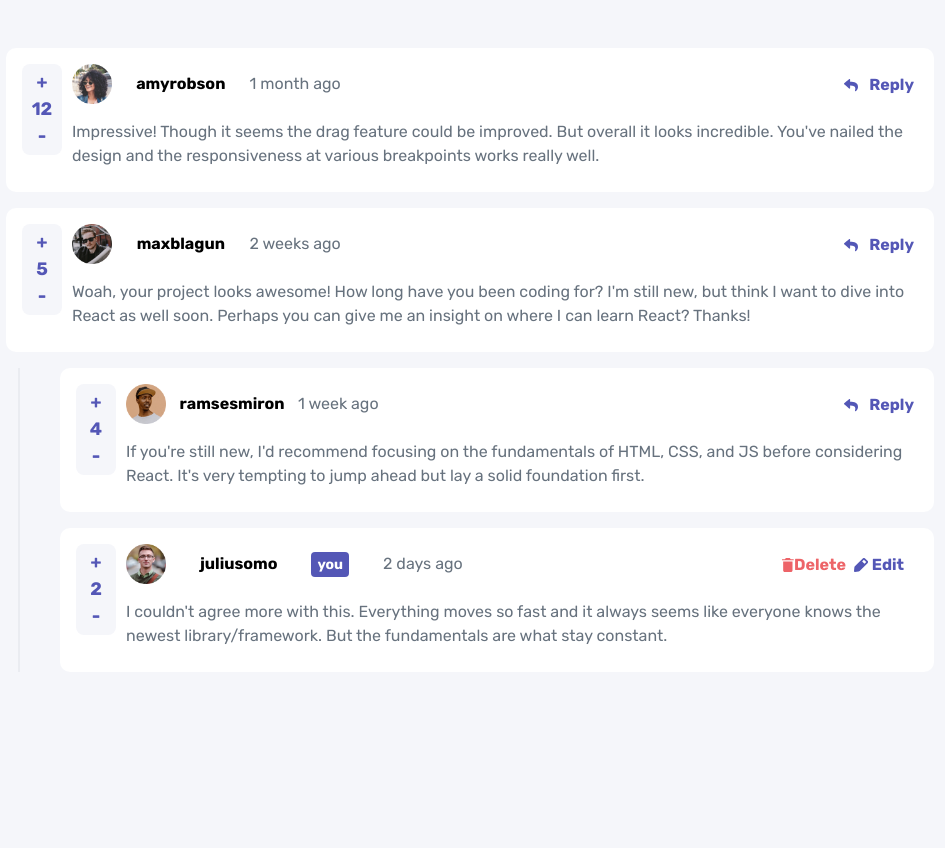
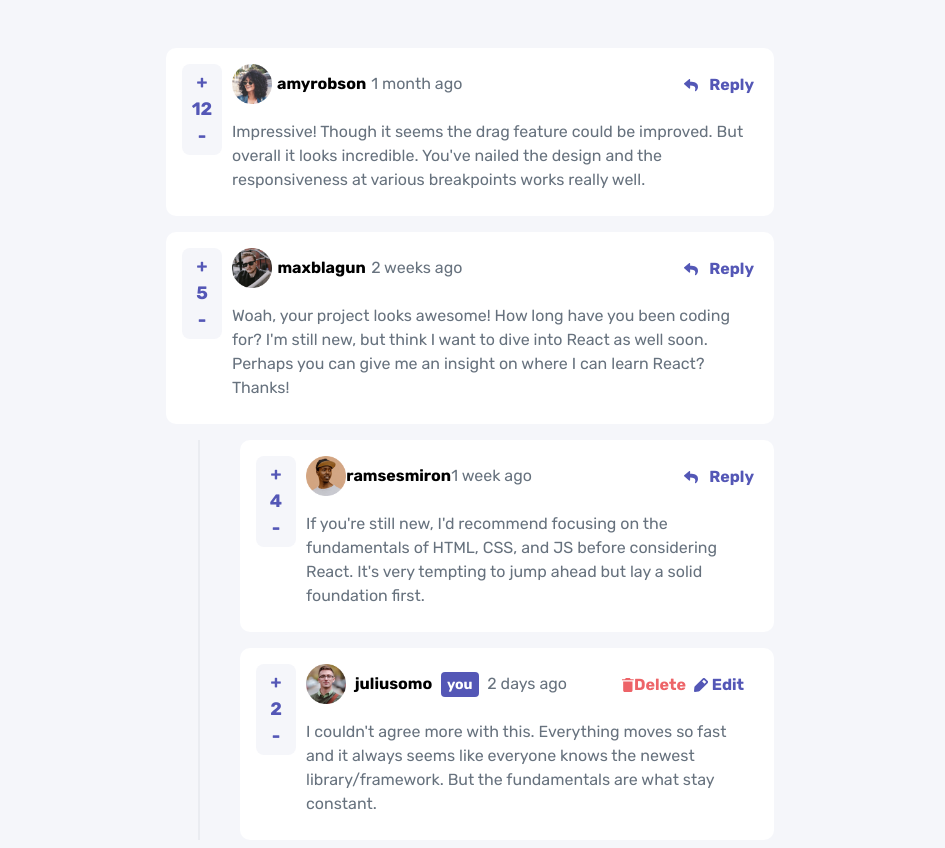
Before and after one commit to borgesmj/frontend-mentor-challenges, a React (Vite) app in the folder interactive-comments-section/: page / in a window 1280 px wide. Shown: the top 848 px of the page, without its empty margins (170-1115 px from the left). Before the commit the page ends 800 px from the top, so only its background shows below. Built offline with nearby package versions, Linux system fonts and the light colour scheme.

Commit message:
setting responve dimensions

```diff
--- a/interactive-comments-section/src/App.jsx
+++ b/interactive-comments-section/src/App.jsx
@@ -91,7 +91,7 @@ function App() {
 
 
   return (
-    <main className="w-full py-8 px-4 md:w-3/4 md:my-0 md:mx-auto lg:1/2">
+    <main className="w-full py-8 px-4 md:w-3/4 md:my-0 md:mx-auto lg:w-1/2">
       <Comments
         currentUser = {currentUser.username}
         usersComments = {usersComments}
--- a/interactive-comments-section/src/Components/Comment.jsx
+++ b/interactive-comments-section/src/Components/Comment.jsx
@@ -34,7 +34,7 @@ const Comment = ({
       <div className="bg-color-white p-4 rounded-[10px] flex flex-col my-4 relative">
         <div
           className={`${
-            !activeUser() ? "w-4/5 lg:w-[30%]" : "w-full lg:w-2/5"
+            !activeUser() ? "w-4/5 lg:w-[40%]" : "w-full lg:w-[45%]"
           } flex flex-row justify-between items-center mb-2 lg:ml-[50px]`}
         >
           <img
--- a/interactive-comments-section/src/Components/Replies.jsx
+++ b/interactive-comments-section/src/Components/Replies.jsx
@@ -4,7 +4,7 @@ import Reply from "./Reply";
 const Replies = ({ replies, currentUser }) => {
   // console.log(replies);
   return (
-    <div className="border-l-solid border-l-[2px] border-Light-gray pl-10 ml-3">
+    <div className="border-l-solid border-l-[2px] border-Light-gray pl-10 ml-3 lg:ml-8">
       {replies.map((item, index) => (
         <Reply
           activeUser={false}
--- a/interactive-comments-section/src/Components/Reply.jsx
+++ b/interactive-comments-section/src/Components/Reply.jsx
@@ -29,7 +29,7 @@ const Reply = ({
     <div className="bg-color-white p-4 rounded-[10px] flex flex-col my-4 relative">
       <div
         className={`${
-          !activeUser() ? "w-full lg:w-[30%]" : "w-full lg:w-2/5"
+          !activeUser() ? "w-full lg:w-[45%]" : "w-full lg:w-[52%]"
         } flex flex-row justify-between items-center mb-2 lg:ml-[50px]`}
       >
         <img
```
